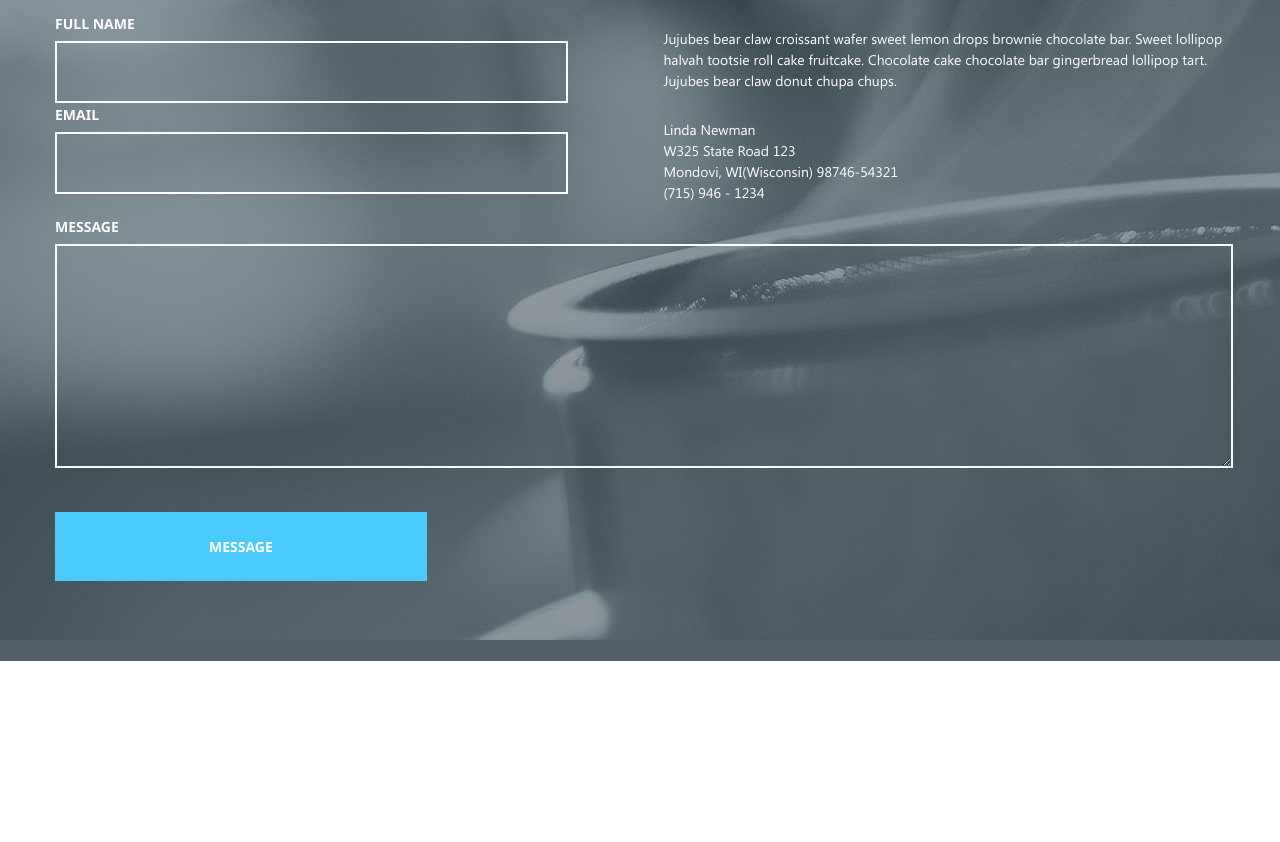
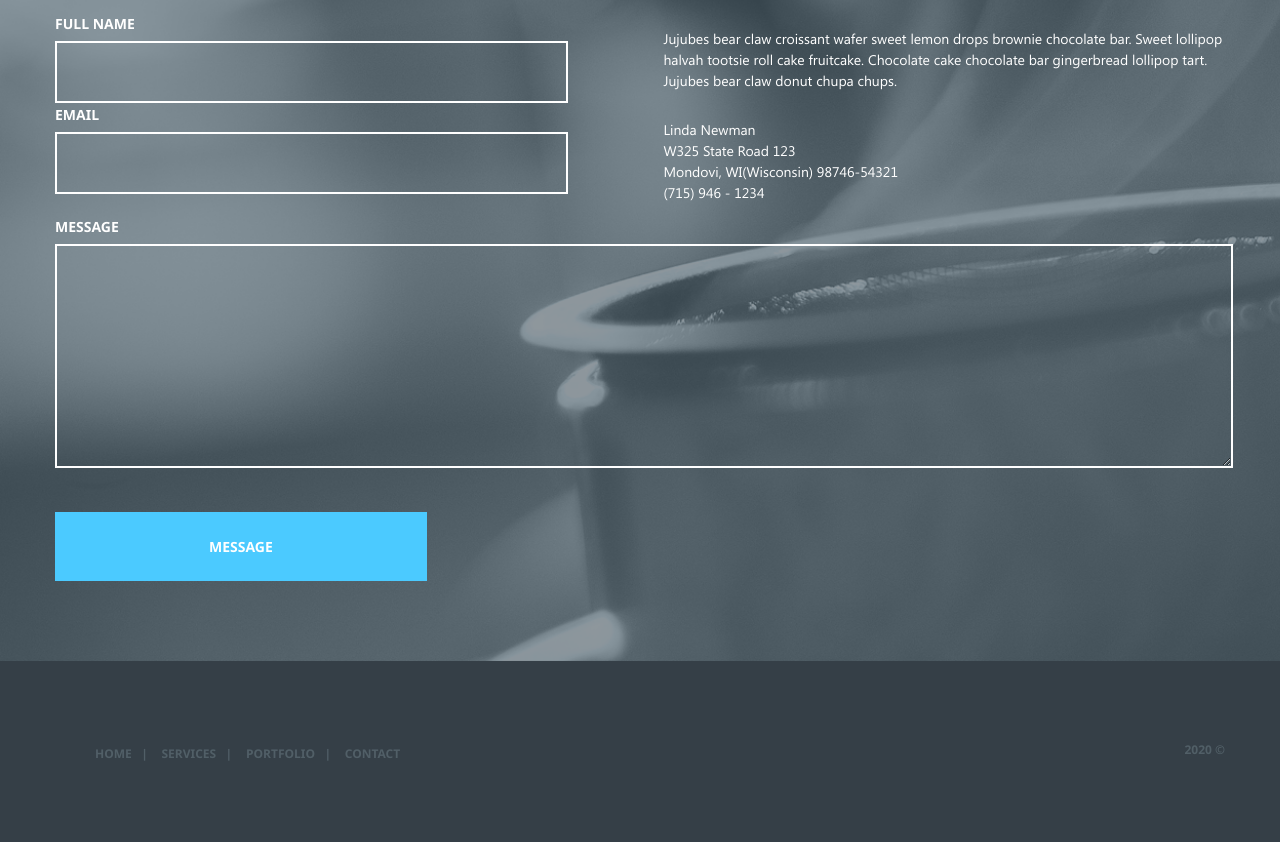
Before and after one commit to kozyavka-boop/blueasy, a plain HTML site: page index.html in a window 1280 px wide. Shown: the part 3929-4771 px from the top of the page. Before the commit the page ends 4590 px from the top, so only its background shows below. Drawn offline with Linux system fonts and the light colour scheme.

Commit message:
add footer

```diff
--- a/css/style.css
+++ b/css/style.css
@@ -348,6 +348,7 @@ display: inline-block;
 .johndoe{
   background-image: url("../img/photo/johndoe-bg.png");
   background-color: #353f46;
+  background-position: center;
 }
 .johndoe__flex{
   display: flex;
@@ -434,6 +435,7 @@ display: inline-block;
   background-color:#515f67 ;
   background-image: url("../img/contact_bg.png");
   background-repeat: no-repeat;
+  background-size: cover;
   color: white;
   font-family: "Segoe UI";
 }
@@ -480,6 +482,7 @@ display: inline-block;
   text-transform: uppercase;
   padding: 25px 154px;
   margin-top: 40px;
+  cursor: pointer;
 }
 .form__input, .form__textarea{
   background: transparent;
@@ -497,3 +500,30 @@ display: inline-block;
   height: 216px;
   margin-top: 8px;
 }
+footer{
+  background-color: #353f47;
+  padding: 80px 0;
+
+}
+.footer__list{
+  list-style: none;
+  color: rgb(81, 95, 103);
+  margin: 0;
+  display: inline-block;
+}
+.footer__list__item{
+  text-transform: uppercase;
+  font-size: 12px;
+  font-weight:600;
+  display: inline-block;
+  white-space: pre;
+  cursor: pointer;
+}
+.copyright{
+  color: rgb(81, 95, 103);
+  font-size: 12px;
+  font-weight:600;
+  float: right;
+  display: inline-block;
+  margin: 0;
+}
--- a/index.html
+++ b/index.html
@@ -180,8 +180,21 @@
             </button>
           </form>
         </div>
-
       </section>
+      <footer>
+        <div class="container">
+          <ul class="footer__list">
+            <li class="footer__list__item">home   |   </li>
+            <li class="footer__list__item">services   |   </li>
+            <li class="footer__list__item">portfolio   |   </li>
+            <li class="footer__list__item">contact</li>
+          </ul>
+          <p class="copyright">
+            2020 ©
+          </p>
+        </div>
+      </footer>
     </main>
 </body>
+
 </html>
```
